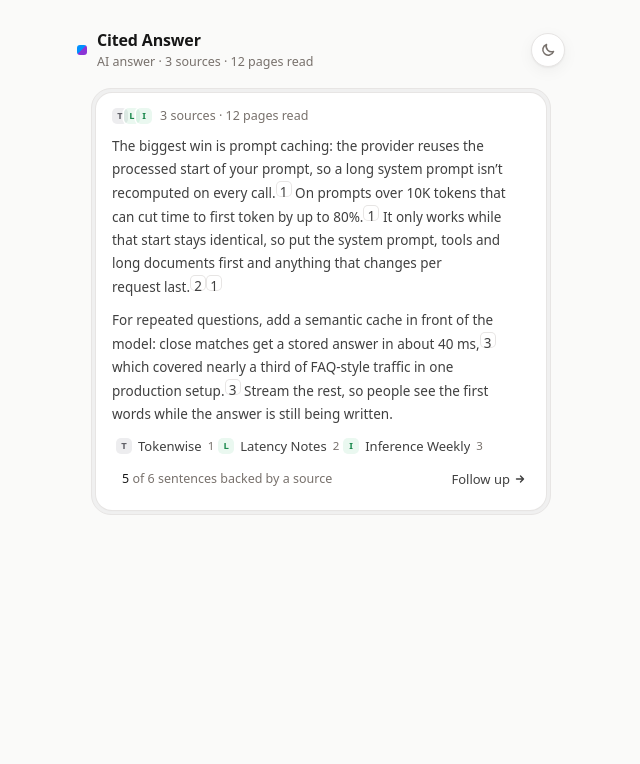
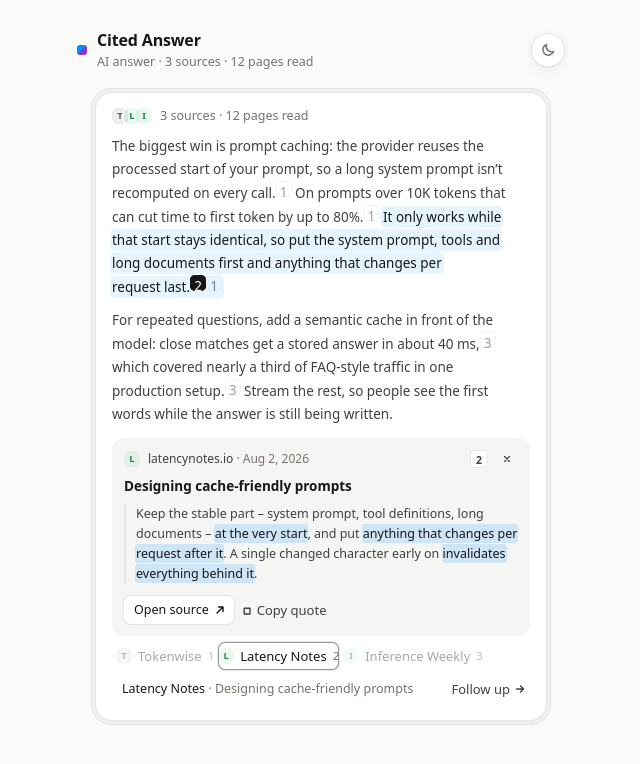
Before and after one commit to arookieofc-ai/affectui-replica, a plain HTML site: page batch13/cited-answer/index.html in a window 1280 px wide. Both pictures are taken after a click on the button 826 px from the left and 458 px from the top of the page. Shown: the whole page, without its empty margins (319-959 px from the left). Drawn offline with Linux system fonts and the light colour scheme.

Commit message:
cited-answer fix3: citation-to-source mapping corrected, preview opens on every pointerenter; footer swap to source site/title is original behaviour (restored, not pinned)

```diff
--- a/batch13/cited-answer/index.html
+++ b/batch13/cited-answer/index.html
@@ -360,7 +360,8 @@ var nonEmpty = SEGMENTS.filter(function(s){ return s.text.trim(); });
 var citedCount = SEGMENTS.filter(function(s){ return s.text.trim() && (s.cite||[]).some(hasSrc); }).length;
 
 var hot = null;        // {source, segment?}
-var openId = null;     // open source id
+var openId = null;     // open source id (click-pinned)
+var hoverId = null;    // hover preview source (pointerenter, repeatable)
 var lastOpen = null;   // remembers last open for the fold animation region label
 var copied = null;     // {at, source}
 var capCur = {id:'', tone:'', html:null};
@@ -409,10 +410,12 @@ groups.forEach(function(g){
       b.setAttribute('aria-expanded','false');
       b.setAttribute('aria-label','Source '+mk.n+': '+mk.label);
       b.textContent=fmt.format(mk.n);
-      b.addEventListener('pointerover',function(e){ if(!e.pointerType || e.pointerType==='mouse') setHot({source:mk.id, segment:idx}); });
-      b.addEventListener('pointerout',function(e){ if(!e.pointerType || e.pointerType==='mouse') setHot(null); });
-      b.addEventListener('focus',function(){ setHot({source:mk.id, segment:idx}); });
-      b.addEventListener('blur',function(){ setHot(null); });
+      b.addEventListener('pointerenter',function(e){ if(!e.pointerType || e.pointerType==='mouse') hotOpen(mk.id, idx); });
+      b.addEventListener('pointerover',function(e){ if(!e.pointerType || e.pointerType==='mouse') hotOpen(mk.id, idx); });
+      b.addEventListener('pointerleave',function(e){ if(!e.pointerType || e.pointerType==='mouse') hotClose(); });
+      b.addEventListener('pointerout',function(e){ if(!e.pointerType || e.pointerType==='mouse') hotClose(); });
+      b.addEventListener('focus',function(){ hotOpen(mk.id, idx); });
+      b.addEventListener('blur',function(){ hotClose(); });
       b.addEventListener('click',function(){ toggleOpen(mk.id); });
       return b;
     });
@@ -444,7 +447,7 @@ groups.forEach(function(g){
   });
   textBox.appendChild(p);
 });
-textBox.addEventListener('pointerleave',function(){ setHot(null); });
+textBox.addEventListener('pointerleave',function(){ hotClose(); });
 
 /* fold / preview (nodes persist; only text + attrs change) */
 var fold=document.createElement('div');
@@ -482,7 +485,7 @@ var copyBtn=document.createElement('button');
 copyBtn.setAttribute('type','button'); copyBtn.setAttribute('class','ca-btn'); copyBtn.setAttribute('aria-label','Copy quote');
 var copyIcon=document.createElement('span'); copyIcon.setAttribute('class','ca-btn-icon'); copyBtn.appendChild(copyIcon);
 var copyText=document.createElement('span'); copyText.setAttribute('class','ca-btn-text'); copyBtn.appendChild(copyText);
-copyBtn.addEventListener('click',function(){ if(openId) copyQuote(srcOf(openId)); });
+copyBtn.addEventListener('click',function(){ var cur=hoverId||openId; if(cur) copyQuote(srcOf(cur)); });
 pvActions.appendChild(copyBtn);
 
 /* chips */
@@ -506,9 +509,12 @@ SOURCES.forEach(function(s,i){
   b.appendChild(nm);
   var num=document.createElement('span'); num.setAttribute('class','ca-chip-num'); num.textContent=fmt.format(i+1);
   b.appendChild(num);
-  b.addEventListener('pointerover',function(e){ if(!e.pointerType || e.pointerType==='mouse') setHot({source:s.id}); });
-  b.addEventListener('focus',function(){ setHot({source:s.id}); });
-  b.addEventListener('blur',function(){ setHot(null); });
+  b.addEventListener('pointerenter',function(e){ if(!e.pointerType || e.pointerType==='mouse') hotOpen(s.id); });
+  b.addEventListener('pointerover',function(e){ if(!e.pointerType || e.pointerType==='mouse') hotOpen(s.id); });
+  b.addEventListener('pointerleave',function(e){ if(!e.pointerType || e.pointerType==='mouse') hotClose(); });
+  b.addEventListener('pointerout',function(e){ if(!e.pointerType || e.pointerType==='mouse') hotClose(); });
+  b.addEventListener('focus',function(){ hotOpen(s.id); });
+  b.addEventListener('blur',function(){ hotClose(); });
   b.addEventListener('keydown',function(e){
     var n=null;
     if(e.key==='ArrowRight') n=Math.min(SOURCES.length-1,i+1);
@@ -520,7 +526,7 @@ SOURCES.forEach(function(s,i){
   b.addEventListener('click',function(){ toggleOpen(s.id); });
   item.appendChild(b); chipsBox.appendChild(item); chipBtns.push(b);
 });
-chipsBox.addEventListener('pointerleave',function(){ setHot(null); });
+chipsBox.addEventListener('pointerleave',function(){ hotClose(); });
 
 /* footer caption + action */
 var foot=document.createElement('div'); foot.setAttribute('class','ca-foot'); card.appendChild(foot);
@@ -536,7 +542,7 @@ act.appendChild(actLabel); act.appendChild(icon('M2.5 6h7M6.5 3l3 3-3 3',12));
 foot.appendChild(act);
 
 root.addEventListener('keydown',function(e){
-  if(e.key==='Escape' && openId){ e.stopPropagation(); closePreview(true); }
+  if(e.key==='Escape' && (openId||hoverId)){ e.stopPropagation(); closePreview(true); }
 });
 mount.appendChild(root);
 
@@ -546,7 +552,8 @@ function segState(seg, idx){
     if(hot.segment===undefined) return (seg.cite||[]).indexOf(hot.source)>=0 ? 'hl' : 'dim';
     return hot.segment===idx ? 'hl' : undefined;
   }
-  if(openId && (seg.cite||[]).indexOf(openId)>=0) return 'hl';
+  var actId = hoverId || openId;
+  if(actId && (seg.cite||[]).indexOf(actId)>=0) return 'hl';
   return undefined;
 }
 function el(html){
@@ -596,8 +603,11 @@ function paintCaption(next){
   },260);
 }
 function paintPreview(){
-  var q=openId?srcOf(openId):(lastOpen?srcOf(lastOpen):null);
-  if(openId && q){
+  var hov=hoverId?srcOf(hoverId):null;
+  var opn=openId?srcOf(openId):null;
+  var q=hov||opn||(lastOpen?srcOf(lastOpen):null);
+  var active=hov||opn;
+  if(active && q){
     view.hidden=false;
     fold.setAttribute('data-open','');
     if('inert' in fold) fold.inert=false;
@@ -639,17 +649,19 @@ function refresh(){
     else if(st==='dim'){ se.wrap.setAttribute('data-dim',''); se.wrap.removeAttribute('data-hl'); }
     else{ se.wrap.removeAttribute('data-hl'); se.wrap.removeAttribute('data-dim'); }
     var lit = hot && (hot.segment===se.index || (hot.segment===undefined && citesOf(se.seg).indexOf(hot.source)>=0)) ? hot.source : null;
+    var act = hoverId || openId;
     se.markers.forEach(function(b){
       var id=b.getAttribute('data-source');
       if(lit && id===lit) b.setAttribute('data-lit',''); else b.removeAttribute('data-lit');
-      b.setAttribute('aria-expanded', openId&&id===openId?'true':'false');
+      b.setAttribute('aria-expanded', act&&id===act?'true':'false');
     });
   });
   chipBtns.forEach(function(b){
     var id=b.getAttribute('data-source');
     if(hotSrc && id===hotSrc) b.setAttribute('data-lit',''); else b.removeAttribute('data-lit');
     if(hotSrc && id!==hotSrc) b.setAttribute('data-dim',''); else b.removeAttribute('data-dim');
-    b.setAttribute('aria-expanded', openId&&id===openId?'true':'false');
+    var act2 = hoverId || openId;
+    b.setAttribute('aria-expanded', act2&&id===act2?'true':'false');
   });
   paintPreview();
   var capNext = captionFor();
@@ -657,21 +669,32 @@ function refresh(){
   caption.setAttribute('title', capNext.html.replace(/<\/?b>/g,''));
 }
 
-/* ---------- interactions ---------- */
+/* ---------- interactions (hover opens preview, faithfully + repeatably) ---------- */
 function setHot(h){
-  var a=hot?hot.source+':'+hot.segment:'', b=h?h.source+':'+h.segment:'';
-  if(a===b) return;
-  hot=h; refresh();
+  hot=h;
+  hoverId=h?h.source:null;
+  refresh();
+}
+function hotOpen(source, segment){
+  if(segment===undefined) hot={source:source};
+  else hot={source:source, segment:segment};
+  hoverId=source;
+  refresh();
+}
+function hotClose(){
+  hot=null;
+  hoverId=null;
+  refresh();
 }
 function toggleOpen(id){
-  openId = (openId===id) ? null : id;
-  if(openId){ lastOpen=openId; }
+  if(openId===id){ openId=null; hoverId=null; }
+  else { openId=id; lastOpen=id; }
   copied=null;
   refresh();
 }
 function closePreview(focusBack){
-  var was=openId;
-  openId=null; copied=null; refresh();
+  var was=openId||hoverId;
+  openId=null; hoverId=null; copied=null; refresh();
   if(focusBack && was){
     for(var i=0;i<segEls.length;i++){
       for(var j=0;j<segEls[i].markers.length;j++){
@@ -741,6 +764,8 @@ try{
   window.__ca={
     get hot(){ return hot; },
     get openId(){ return openId; },
+    get hoverId(){ return hoverId; },
+    get activeId(){ return hoverId||openId; },
     get copied(){ return copied; },
     get demoOn(){ return demoOn; },
     stop:stopDemo,
```
Also changed, not shown: 1 other file.
